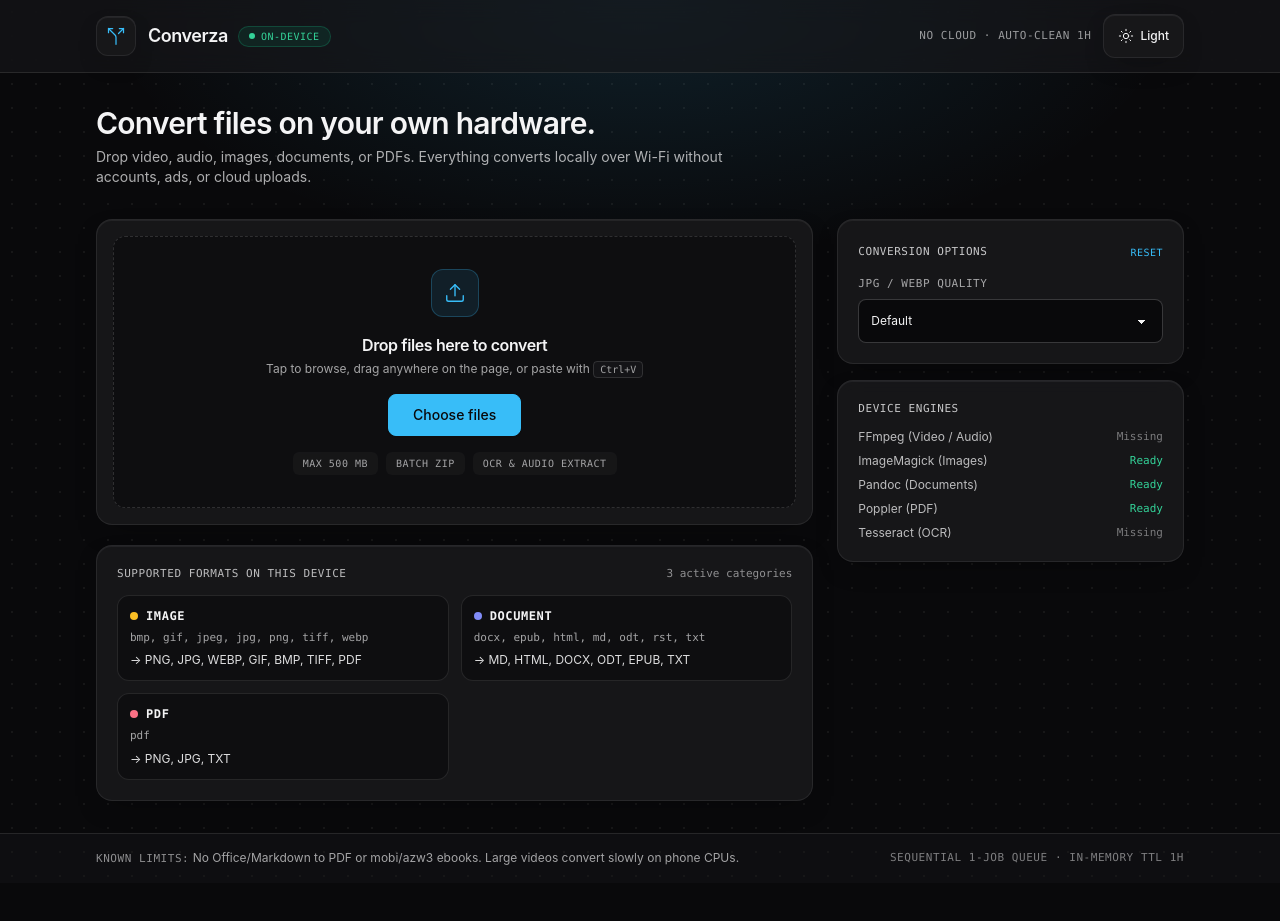
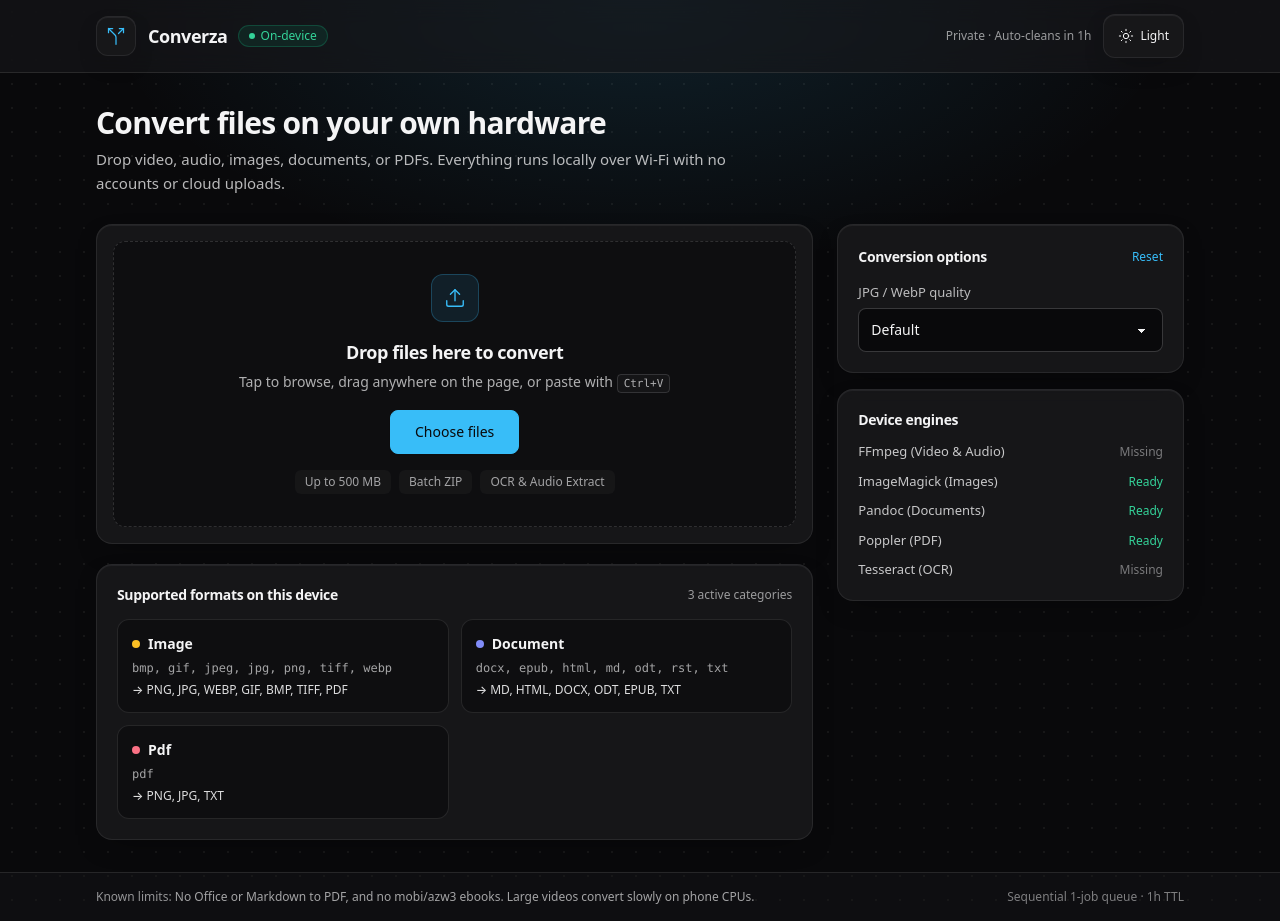
Before and after one commit to omtiwari17/Converza, a Flask app: page / in a window 1280 px wide. Before the commit the page ends 877 px from the top, so only its background shows below. Run offline with Flask 3, Linux system fonts and the light colour scheme.

Commit message:
UI: clean sans-serif typography scale replacing uppercase monospace labels

```diff
--- a/templates/base.html
+++ b/templates/base.html
@@ -37,7 +37,7 @@
           <div class="min-w-0">
             <div class="flex items-center gap-2.5">
               <span class="text-lg font-semibold tracking-tight">Converza</span>
-              <span class="inline-flex items-center gap-1.5 rounded-full border border-emerald-500/25 bg-emerald-500/10 px-2.5 py-0.5 font-mono text-[10px] uppercase tracking-wider text-emerald-400">
+              <span class="inline-flex items-center gap-1.5 rounded-full border border-emerald-500/25 bg-emerald-500/10 px-2.5 py-0.5 text-xs font-medium text-emerald-400">
                 <span class="h-1.5 w-1.5 rounded-full bg-emerald-400" aria-hidden="true"></span>
                 On-device
               </span>
@@ -46,8 +46,8 @@
         </div>
 
         <div class="flex items-center gap-3">
-          <span class="hidden md:inline-block font-mono text-[11px] uppercase tracking-wider opacity-60">
-            No Cloud · Auto-Clean 1h
+          <span class="hidden md:inline-block text-xs font-medium opacity-60">
+            Private · Auto-cleans in 1h
           </span>
           <button id="theme-toggle"
                   type="button"
@@ -78,10 +78,10 @@
     <footer class="border-t border-base-content/10 bg-base-100/40">
       <div class="mx-auto flex w-full max-w-6xl flex-col gap-2 px-4 py-4 text-xs opacity-65 sm:flex-row sm:items-center sm:justify-between sm:px-6 lg:px-8">
         <div>
-          <span class="font-mono text-[11px] uppercase tracking-wider opacity-85">Known Limits:</span>
-          <span>No Office/Markdown to PDF or mobi/azw3 ebooks. Large videos convert slowly on phone CPUs.</span>
+          <span class="font-medium opacity-90">Known limits:</span>
+          <span>No Office or Markdown to PDF, and no mobi/azw3 ebooks. Large videos convert slowly on phone CPUs.</span>
         </div>
-        <span class="font-mono text-[11px] uppercase tracking-wider opacity-75">Sequential 1-job queue · In-memory TTL 1h</span>
+        <span class="shrink-0 font-medium opacity-75">Sequential 1-job queue · 1h TTL</span>
       </div>
     </footer>
   </div>
--- a/templates/index.html
+++ b/templates/index.html
@@ -13,16 +13,16 @@
       </svg>
     </span>
     <span class="text-base font-semibold tracking-tight">Drop files anywhere to upload</span>
-    <span class="font-mono text-[11px] uppercase tracking-wider opacity-70">Files stay local on this device</span>
+    <span class="text-xs opacity-70">Files stay local on this device</span>
   </div>
 </div>
 
 <!-- Hero Header -->
-<section class="mb-6 flex flex-col gap-3 lg:mb-8 lg:flex-row lg:items-end lg:justify-between">
+<section class="mb-6 flex flex-col gap-3 lg:mb-7 lg:flex-row lg:items-end lg:justify-between">
   <div class="space-y-1.5">
-    <h1 class="text-2xl font-semibold tracking-tight sm:text-3xl">Convert files on your own hardware.</h1>
-    <p class="max-w-2xl text-sm opacity-70">
-      Drop video, audio, images, documents, or PDFs. Everything converts locally over Wi-Fi without accounts, ads, or cloud uploads.
+    <h1 class="text-2xl font-semibold tracking-tight sm:text-3xl">Convert files on your own hardware</h1>
+    <p class="max-w-2xl text-sm leading-relaxed opacity-75 sm:text-[15px]">
+      Drop video, audio, images, documents, or PDFs. Everything runs locally over Wi-Fi with no accounts or cloud uploads.
     </p>
   </div>
   <div class="flex flex-wrap items-center gap-2 lg:hidden">
@@ -31,7 +31,7 @@
             id="toggle-options-btn"
             aria-expanded="false"
             aria-controls="conversion-options"
-            class="btn btn-ghost btn-sm min-h-[44px] gap-2 rounded-xl converza-card px-3.5 font-mono text-[11px] uppercase tracking-wider">
+            class="btn btn-ghost btn-sm min-h-[44px] gap-2 rounded-xl converza-card px-3.5 text-xs font-medium">
       <svg width="14" height="14" viewBox="0 0 24 24" fill="none" stroke="currentColor" stroke-width="1.5" stroke-linecap="round" stroke-linejoin="round" aria-hidden="true">
         <line x1="4" x2="4" y1="21" y2="14"/><line x1="4" x2="4" y1="10" y2="3"/><line x1="12" x2="12" y1="21" y2="12"/><line x1="12" x2="12" y1="8" y2="3"/><line x1="20" x2="20" y1="21" y2="16"/><line x1="20" x2="20" y1="12" y2="3"/><line x1="2" x2="6" y1="14" y2="14"/><line x1="10" x2="14" y1="8" y2="8"/><line x1="18" x2="22" y1="16" y2="16"/>
       </svg>
@@ -66,17 +66,17 @@
             </svg>
           </div>
 
-          <div class="space-y-1">
-            <p class="text-base font-semibold tracking-tight">Drop files here to convert</p>
-            <p class="text-xs opacity-65">Tap to browse, drag anywhere on the page, or paste with <kbd class="rounded border border-base-content/20 bg-base-100 px-1.5 py-0.5 font-mono text-[10px]">Ctrl+V</kbd></p>
+          <div class="space-y-1.5">
+            <p class="text-lg font-semibold tracking-tight">Drop files here to convert</p>
+            <p class="text-sm opacity-70">Tap to browse, drag anywhere on the page, or paste with <kbd class="rounded border border-base-content/20 bg-base-100 px-1.5 py-0.5 font-mono text-[11px]">Ctrl+V</kbd></p>
           </div>
 
-          <span class="btn btn-primary btn-sm min-h-[42px] rounded-lg px-6 font-medium converza-interactive pointer-events-none">
+          <span class="btn btn-primary btn-sm min-h-[44px] rounded-lg px-6 text-sm font-medium converza-interactive pointer-events-none">
             Choose files
           </span>
 
-          <div class="flex flex-wrap items-center justify-center gap-2 font-mono text-[10px] uppercase tracking-wider opacity-65 tabular-nums">
-            <span class="rounded-md bg-base-content/5 px-2.5 py-1">Max {{ max_upload_mb }} MB</span>
+          <div class="flex flex-wrap items-center justify-center gap-2 text-xs opacity-65 tabular-nums">
+            <span class="rounded-md bg-base-content/5 px-2.5 py-1">Up to {{ max_upload_mb }} MB</span>
             <span class="rounded-md bg-base-content/5 px-2.5 py-1">Batch ZIP</span>
             <span class="rounded-md bg-base-content/5 px-2.5 py-1">OCR &amp; Audio Extract</span>
           </div>
@@ -94,7 +94,7 @@
 
     <section id="bulk-bar" class="hidden converza-card rounded-xl p-3">
       <div class="flex flex-wrap items-center justify-between gap-3">
-        <span id="bulk-summary" class="font-mono text-xs uppercase tracking-wider opacity-75 tabular-nums">0 files</span>
+        <span id="bulk-summary" class="text-sm font-medium opacity-80 tabular-nums">0 files</span>
         <div class="flex flex-wrap items-center gap-2">
           <button id="convert-all-btn"
                   type="button"
@@ -123,16 +123,16 @@
 
     <section id="files" class="space-y-3" aria-label="Uploaded files"></section>
 
-    <!-- Supported Formats Matrix (visible on desktop when queue is clean, always scannable) -->
+    <!-- Supported Formats Matrix -->
     {% if capabilities %}
     <section id="supported-formats-panel" class="converza-card rounded-2xl p-4 sm:p-5">
-      <div class="mb-3 flex items-center justify-between gap-2">
-        <h2 class="font-mono text-[11px] uppercase tracking-wider opacity-75">Supported formats on this device</h2>
-        <span class="font-mono text-[11px] opacity-55 tabular-nums">{{ capabilities | length }} active categories</span>
+      <div class="mb-3.5 flex items-center justify-between gap-2">
+        <h2 class="text-sm font-semibold tracking-tight">Supported formats on this device</h2>
+        <span class="text-xs opacity-60 tabular-nums">{{ capabilities | length }} active categories</span>
       </div>
       <div class="grid grid-cols-1 gap-3 sm:grid-cols-2">
         {% for item in capabilities %}
-        <div class="rounded-xl border border-base-content/10 bg-base-200/50 p-3">
+        <div class="rounded-xl border border-base-content/10 bg-base-200/50 p-3.5">
           <div class="mb-1.5 flex items-center gap-2">
             {% if item.category == 'video' %}
             <span class="h-2 w-2 rounded-full bg-sky-400" aria-hidden="true"></span>
@@ -145,10 +145,10 @@
             {% else %}
             <span class="h-2 w-2 rounded-full bg-rose-400" aria-hidden="true"></span>
             {% endif %}
-            <span class="font-mono text-xs font-semibold uppercase tracking-wider">{{ item.category }}</span>
+            <span class="text-sm font-semibold capitalize">{{ item.category }}</span>
           </div>
-          <p class="font-mono text-[11px] opacity-65">{{ item.inputs | join(', ') }}</p>
-          <p class="mt-1.5 text-xs opacity-90">→ {{ item.targets | join(', ') }}</p>
+          <p class="font-mono text-xs opacity-65">{{ item.inputs | join(', ') }}</p>
+          <p class="mt-1.5 text-xs font-medium opacity-90">→ {{ item.targets | join(', ') }}</p>
         </div>
         {% endfor %}
       </div>
@@ -160,15 +160,15 @@
   <aside class="space-y-4 lg:col-span-4">
     {% if tools.ffmpeg or tools.magick or tools.tesseract %}
     <section id="conversion-options" class="hidden lg:block converza-card rounded-2xl p-4 sm:p-5">
-      <div class="mb-3 flex items-center justify-between gap-2">
-        <h2 class="font-mono text-[11px] uppercase tracking-wider opacity-80">Conversion options</h2>
-        <button type="button" id="reset-options-btn" class="font-mono text-[10px] uppercase tracking-wider text-primary hover:underline">Reset</button>
+      <div class="mb-3.5 flex items-center justify-between gap-2">
+        <h2 class="text-sm font-semibold tracking-tight">Conversion options</h2>
+        <button type="button" id="reset-options-btn" class="text-xs font-medium text-primary hover:underline">Reset</button>
       </div>
-      <div class="space-y-3">
+      <div class="space-y-3.5">
         {% if tools.ffmpeg %}
         <label class="flex flex-col gap-1.5">
-          <span class="font-mono text-[11px] uppercase tracking-wider opacity-65">Video max height</span>
-          <select name="video_height" class="select select-bordered select-sm min-h-[44px] bg-base-200 text-xs">
+          <span class="text-[13px] font-medium opacity-75">Video resolution</span>
+          <select name="video_height" class="select select-bordered select-sm min-h-[44px] bg-base-200 text-sm">
             <option value="">Original</option>
             <option value="1080">1080p</option>
             <option value="720">720p (Recommended)</option>
@@ -176,8 +176,8 @@
           </select>
         </label>
         <label class="flex flex-col gap-1.5">
-          <span class="font-mono text-[11px] uppercase tracking-wider opacity-65">Audio bitrate</span>
-          <select name="audio_bitrate" class="select select-bordered select-sm min-h-[44px] bg-base-200 text-xs">
+          <span class="text-[13px] font-medium opacity-75">Audio bitrate</span>
+          <select name="audio_bitrate" class="select select-bordered select-sm min-h-[44px] bg-base-200 text-sm">
             <option value="">Default</option>
             <option value="320k">320 kbps</option>
             <option value="192k">192 kbps</option>
@@ -188,8 +188,8 @@
         {% endif %}
         {% if tools.magick %}
         <label class="flex flex-col gap-1.5">
-          <span class="font-mono text-[11px] uppercase tracking-wider opacity-65">JPG / WebP quality</span>
-          <select name="image_quality" class="select select-bordered select-sm min-h-[44px] bg-base-200 text-xs">
+          <span class="text-[13px] font-medium opacity-75">JPG / WebP quality</span>
+          <select name="image_quality" class="select select-bordered select-sm min-h-[44px] bg-base-200 text-sm">
             <option value="">Default</option>
             <option value="95">95 (High)</option>
             <option value="85">85 (Balanced)</option>
@@ -199,8 +199,8 @@
         {% endif %}
         {% if tools.tesseract %}
         <label class="flex flex-col gap-1.5">
-          <span class="font-mono text-[11px] uppercase tracking-wider opacity-65">OCR language</span>
-          <select name="ocr_lang" class="select select-bordered select-sm min-h-[44px] bg-base-200 text-xs">
+          <span class="text-[13px] font-medium opacity-75">OCR language</span>
+          <select name="ocr_lang" class="select select-bordered select-sm min-h-[44px] bg-base-200 text-sm">
             <option value="">Default (eng)</option>
             {% for lang in tools.ocr_langs %}
             <option value="{{ lang }}">{{ lang }}</option>
@@ -213,27 +213,27 @@
     {% endif %}
 
     <section class="converza-card rounded-2xl p-4 sm:p-5">
-      <h2 class="mb-3 font-mono text-[11px] uppercase tracking-wider opacity-80">Device engines</h2>
-      <ul class="space-y-2 text-xs">
+      <h2 class="mb-3 text-sm font-semibold tracking-tight">Device engines</h2>
+      <ul class="space-y-2.5 text-[13px]">
         <li class="flex items-center justify-between">
-          <span class="opacity-75">FFmpeg (Video / Audio)</span>
-          <span class="font-mono text-[11px] {% if tools.ffmpeg %}text-emerald-400{% else %}opacity-45{% endif %}">{% if tools.ffmpeg %}Ready{% else %}Missing{% endif %}</span>
+          <span class="opacity-80">FFmpeg (Video &amp; Audio)</span>
+          <span class="text-xs font-medium {% if tools.ffmpeg %}text-emerald-400{% else %}opacity-45{% endif %}">{% if tools.ffmpeg %}Ready{% else %}Missing{% endif %}</span>
         </li>
         <li class="flex items-center justify-between">
-          <span class="opacity-75">ImageMagick (Images)</span>
-          <span class="font-mono text-[11px] {% if tools.magick %}text-emerald-400{% else %}opacity-45{% endif %}">{% if tools.magick %}Ready{% else %}Missing{% endif %}</span>
+          <span class="opacity-80">ImageMagick (Images)</span>
+          <span class="text-xs font-medium {% if tools.magick %}text-emerald-400{% else %}opacity-45{% endif %}">{% if tools.magick %}Ready{% else %}Missing{% endif %}</span>
         </li>
         <li class="flex items-center justify-between">
-          <span class="opacity-75">Pandoc (Documents)</span>
-          <span class="font-mono text-[11px] {% if tools.pandoc %}text-emerald-400{% else %}opacity-45{% endif %}">{% if tools.pandoc %}Ready{% else %}Missing{% endif %}</span>
+          <span class="opacity-80">Pandoc (Documents)</span>
+          <span class="text-xs font-medium {% if tools.pandoc %}text-emerald-400{% else %}opacity-45{% endif %}">{% if tools.pandoc %}Ready{% else %}Missing{% endif %}</span>
         </li>
         <li class="flex items-center justify-between">
-          <span class="opacity-75">Poppler (PDF)</span>
-          <span class="font-mono text-[11px] {% if tools.pdftoppm or tools.pdftotext %}text-emerald-400{% else %}opacity-45{% endif %}">{% if tools.pdftoppm or tools.pdftotext %}Ready{% else %}Missing{% endif %}</span>
+          <span class="opacity-80">Poppler (PDF)</span>
+          <span class="text-xs font-medium {% if tools.pdftoppm or tools.pdftotext %}text-emerald-400{% else %}opacity-45{% endif %}">{% if tools.pdftoppm or tools.pdftotext %}Ready{% else %}Missing{% endif %}</span>
         </li>
         <li class="flex items-center justify-between">
-          <span class="opacity-75">Tesseract (OCR)</span>
-          <span class="font-mono text-[11px] {% if tools.tesseract %}text-emerald-400{% else %}opacity-45{% endif %}">{% if tools.tesseract %}Ready{% else %}Missing{% endif %}</span>
+          <span class="opacity-80">Tesseract (OCR)</span>
+          <span class="text-xs font-medium {% if tools.tesseract %}text-emerald-400{% else %}opacity-45{% endif %}">{% if tools.tesseract %}Ready{% else %}Missing{% endif %}</span>
         </li>
       </ul>
     </section>
--- a/templates/partials/text_preview.html
+++ b/templates/partials/text_preview.html
@@ -1,6 +1,6 @@
 <div class="mt-3 rounded-lg border border-base-content/10 bg-base-200/70 p-3">
   <div class="mb-2 flex items-center justify-between gap-2">
-    <span class="font-mono text-[11px] uppercase tracking-wider opacity-70">
+    <span class="text-xs font-medium opacity-75">
       Extracted text{% if truncated %} (first 64 KB){% endif %}
     </span>
     <span class="relative inline-flex items-center gap-2">
```
Also changed, not shown: templates/partials/job_row.html (+7 -7 lines), tests/test_routes.py (+1 -1 lines), ui-build/tailwind.config.js (+3 -4 lines), static/css/app.css.
